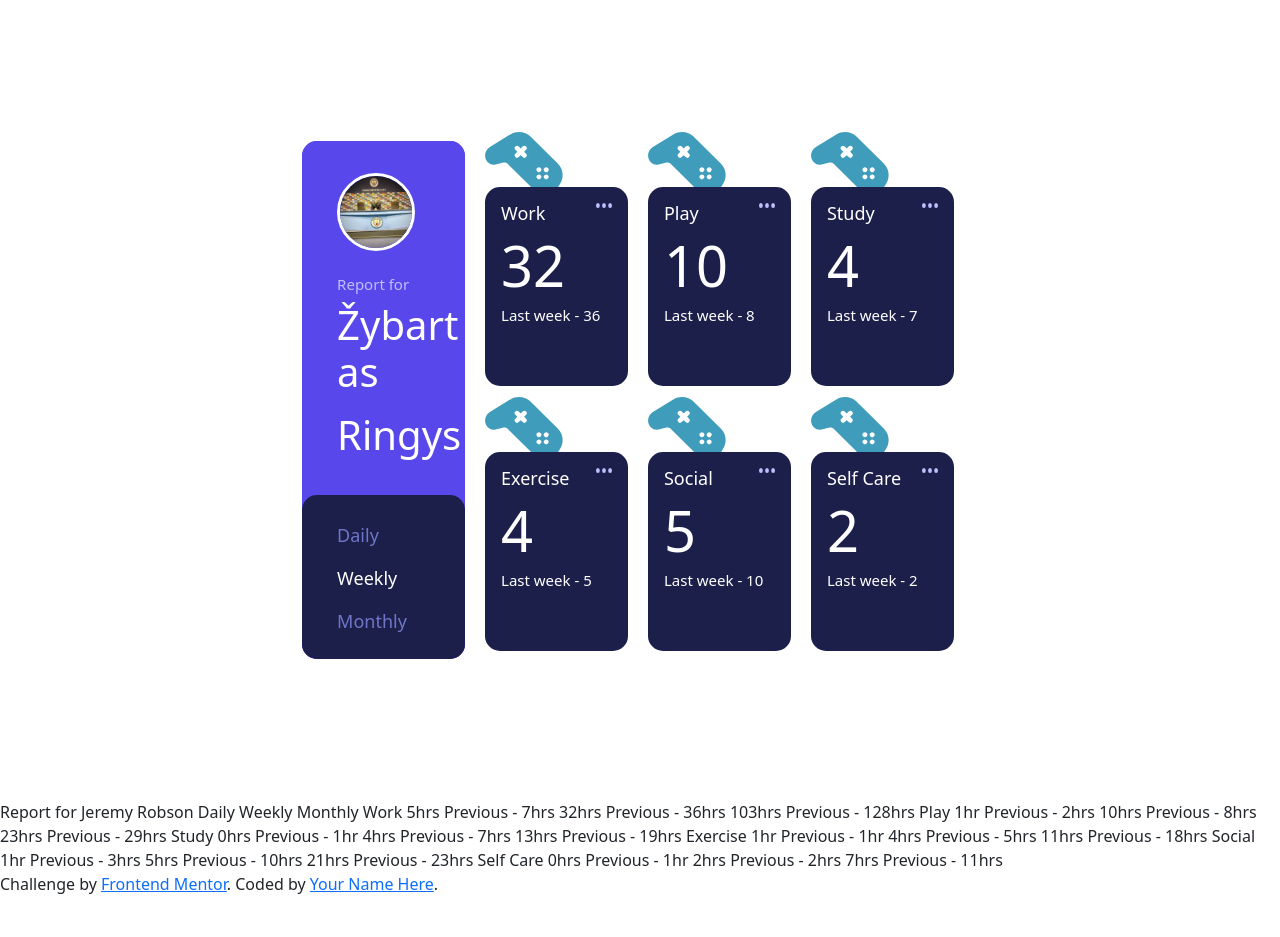
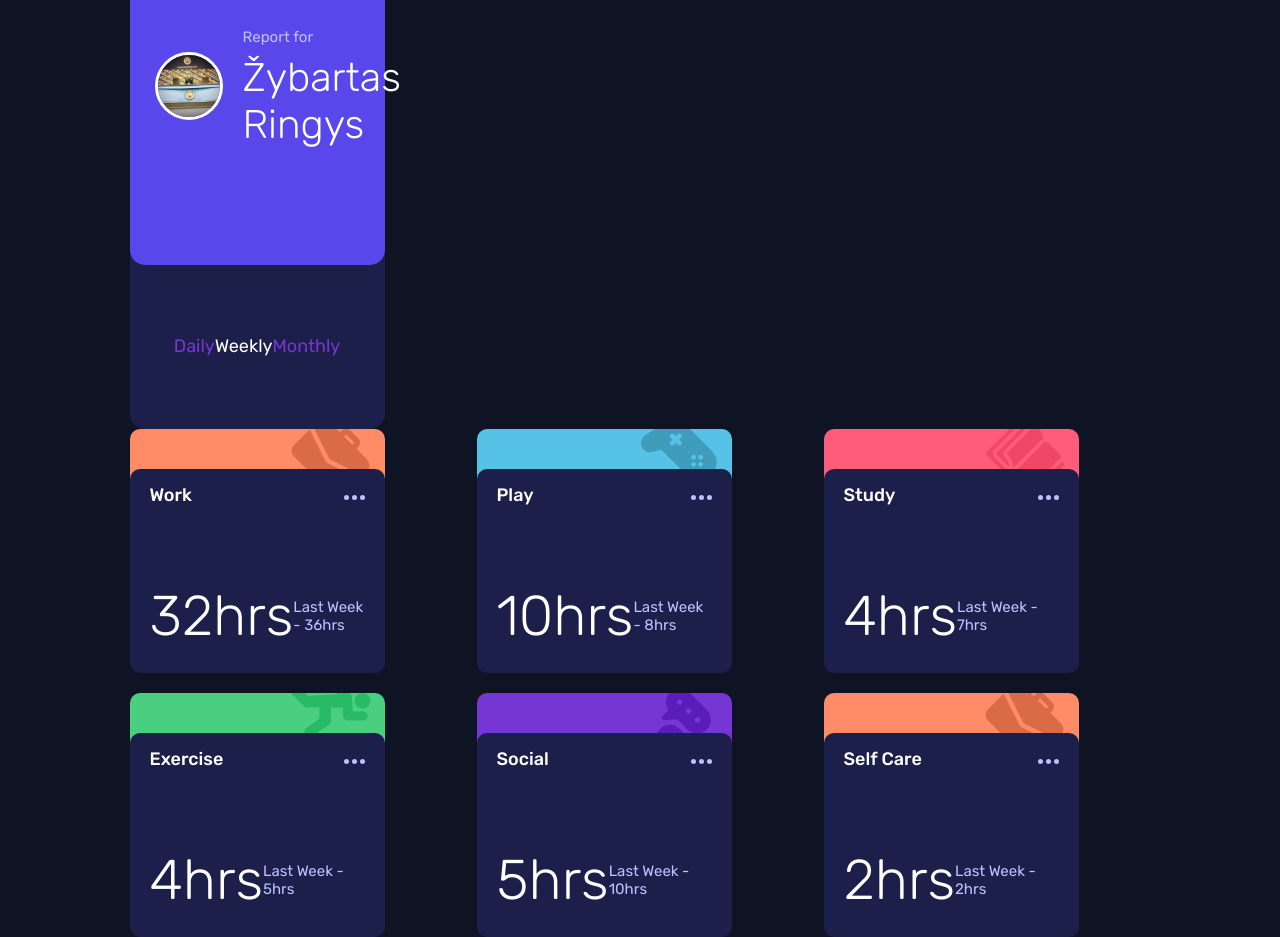
Before and after one commit to ZybartasRingys/Time-tracking-dashboard, a website: page index.html in a window 1280 px wide. Before the commit the page ends 896 px from the top, so only its background shows below. Drawn offline with nearby package versions, Linux system fonts and the light colour scheme.

Commit message:
final solution

```diff
--- a/app.js
+++ b/app.js
@@ -1,10 +1,13 @@
 const workContainer = document.getElementById("work");
 const timeOption = document.querySelectorAll(".time");
-const container = document.getElementById("cards-container");
+const container = document.querySelector(".regular-cards");
 
-let timeframe = "weekly";
+let timeframe = "weekly"; //
+let regularCards;
 
 let data = {};
+
+// fetch funckija gauti data is json failo.
 
 fetch("data.json")
   .then((resp) => resp.json())
@@ -14,17 +17,18 @@ fetch("data.json")
         "beforeend",
         createRegularCard(element, timeframe)
       );
+
+      // array to dict
+      jsonData.forEach((element) => {
+        data[element.title] = element.timeframes;
+      });
     });
 
     jsonData.forEach((element) => {
       data[element.title] = element.timeframes;
     });
 
-    console.log(data);
-
-    cards = document.querySelectorAll(".play-card");
-
-    console.log(cards);
+    regularCards = document.querySelectorAll(".regular-card");
   });
 
 timeOption.forEach((element) => {
@@ -39,51 +43,70 @@ function optionsOnClick(event) {
   });
   event.target.classList.add("active");
   timeframe = event.target.innerText.toLowerCase();
+
+  updateCards(timeframe);
 }
 
 // update cards
 
-function updateCards() {
-  cards.forEach((card) => {
-    updateCards(card, timeframe);
+function updateCards(timeframe) {
+  regularCards.forEach((card) => {
+    updateCard(card, timeframe);
   });
 }
 
-function updateCard() {
-  console.log("update");
+function updateCard(card, timeframe) {
+  const title = card.querySelector(".card-title").innerText;
+  const current = data[title][timeframe]["current"];
+  const previous = data[title][timeframe]["previous"];
+
+  const timeframeMsg = {
+    daily: "Yesterday",
+    weekly: "Last Week",
+    monthly: "Last Month",
+  };
+
+  const hoursElement = card.querySelector(".current");
+  hoursElement.innerText = `${current}hrs`;
+  const msgElement = card.querySelector(".last");
+  msgElement.innerText = `${timeframeMsg[timeframe]} - ${previous}hrs`;
 }
 
 function createRegularCard(element, timeframe) {
   let title = element["title"];
   let current = element["timeframes"][timeframe]["current"];
   let previous = element["timeframes"][timeframe]["previous"];
-  console.log(title, current, previous);
+
+  const timeframeMsg = {
+    daily: "Yesterday",
+    weekly: "Last Week",
+    monthly: "Last Month",
+  };
   return `
-
-  <div class="col">
-                <div class="card play-card">
-                  <div class="card-img-top cards-top">
+  <div class="card regular-card ${title.toLowerCase().replace(/\s/g, "")} ">
+                <div class="card-top"></div>
+                <div
+                  class="card-body d-flex flex-column justify-content-between justify-content-xxl-evenly"
+                >
+                  <div class="title d-flex justify-content-between">
+                    <h5 class="card-title">${title}</h5>
                     <img
-                      src="/images/icon-play.svg"
-                      alt="Play"
-                      class="top-img"
+                      class="dots"
+                      src="/images/icon-ellipsis.svg"
+                      alt="icon-ellipsis"
                     />
                   </div>
-                  <div class="card-body">
-                  <div class="d-flex flex-row justify-content-between"><h5 class="card-title">${title}</h5>
-                  <img
-                  src="/images/icon-ellipsis.svg"
-                  alt="Play"
-                  class="dots"
-                /> </div>
 
-                    <div class="card-text">
-                    <h5 class="current">${current}</h5>
-                    <h5 class="last">Last week - ${previous}</h5>
-                    </div>
+                  <div
+                    class="hours d-flex flex-xxl-column justify-content-between align-items-center align-items-xxl-start"
+                  >
+                    <h5 class="current">${current}hrs</h5>
+                    <h5 class="last">${
+                      timeframeMsg[timeframe]
+                    } - ${previous}hrs</h5>
                   </div>
-
                 </div>
               </div>
+
   `;
 }
--- a/index.html
+++ b/index.html
@@ -28,148 +28,52 @@
   </head>
   <body>
     <main>
-      <div class="container d-flex justify-content-center align-items-center">
-        <div class="row"></div>
-        <!-- main col -->
-        <div class="col-xxl-10 main-col d-flex">
-          <!-- main card container -->
-          <div class="col-3 main-card">
-            <div class="col">
-              <!-- card -->
-              <div class="col" id="main-card ">
-                <div class="card main-card">
-                  <div class="main">
-                    <img
-                      class="avatar"
-                      src="/images/zybartas.jpg"
-                      alt="Zybartas"
-                    />
+      <div class="container">
+        <div class="row">
+          <div
+            class="col-11 col-xxl-8 main-col mx-auto mt-5 d-flex flex-column flex-xxl-row justify-content-center"
+          >
+            <!-- main card -->
+            <div class="col main-card">
+              <div class="menu-card">
+                <div
+                  class="card-info d-flex flex-xxl-column align-items-center align-items-xxl-start"
+                >
+                  <img
+                    class="avatar"
+                    src="/images/zybartas.jpg"
+                    alt="Zybartas"
+                  />
 
-                    <div class="main-card-text mt-4">
-                      <h2>Report for</h2>
-                      <p>Žybartas</p>
-                      <p>Ringys</p>
-                    </div>
-                  </div>
-                  <div class="main-card-body">
-                    <div class="options">
-                      <h2 class="time">Daily</h2>
-                      <h2 class="time active">Weekly</h2>
-                      <h2 class="time">Monthly</h2>
-                    </div>
+                  <div class="report">
+                    <h1>Report for</h1>
+
+                    <div class="name">Žybartas Ringys</div>
                   </div>
                 </div>
+
+                <div
+                  class="menu d-flex flex-xxl-column justify-content-center align-items-center align-items-xxl-start"
+                >
+                  <div class="time">Daily</div>
+                  <div class="time active">Weekly</div>
+                  <div class="time">Monthly</div>
+                </div>
               </div>
+            </div>
 
-              <!-- card end -->
+            <!-- main card end -->
+
+            <div class="col-12 mx-auto mt-4 regular-cards">
+              <!-- cards goes here -->
             </div>
           </div>
-
-          <!-- main card container end -->
-
-          <!--  cards  container  -->
-          <div class="col-9 d-flex flex-column">
-            <!-- Upper cards -->
-            <div class="col upper-cards mb-4" id="cards-container"></div>
-
-            <!-- Upper cards end -->
-
-            <!-- Lower cards -->
-
-            <div class="col lower-cards"></div>
-
-            <!-- Lower cards -->
-          </div>
-
-          <!--  cards  container end  -->
         </div>
-        <!-- main col end -->
       </div>
     </main>
 
-    Report for Jeremy Robson Daily Weekly Monthly Work 5hrs
-    <!-- daily -->
-    Previous - 7hrs
-    <!-- daily -->
-    32hrs
-    <!-- weekly -->
-    Previous - 36hrs
-    <!-- weekly -->
-    103hrs
-    <!-- monthly -->
-    Previous - 128hrs
-    <!-- monthly -->
-
-    Play 1hr
-    <!-- daily -->
-    Previous - 2hrs
-    <!-- daily -->
-    10hrs
-    <!-- weekly -->
-    Previous - 8hrs
-    <!-- weekly -->
-    23hrs
-    <!-- monthly -->
-    Previous - 29hrs
-    <!-- monthly -->
-
-    Study 0hrs
-    <!-- daily -->
-    Previous - 1hr
-    <!-- daily -->
-    4hrs
-    <!-- weekly -->
-    Previous - 7hrs
-    <!-- weekly -->
-    13hrs
-    <!-- monthly -->
-    Previous - 19hrs
-    <!-- monthly -->
-
-    Exercise 1hr
-    <!-- daily -->
-    Previous - 1hr
-    <!-- daily -->
-    4hrs
-    <!-- weekly -->
-    Previous - 5hrs
-    <!-- weekly -->
-    11hrs
-    <!-- monthly -->
-    Previous - 18hrs
-    <!-- monthly -->
-
-    Social 1hr
-    <!-- daily -->
-    Previous - 3hrs
-    <!-- daily -->
-    5hrs
-    <!-- weekly -->
-    Previous - 10hrs
-    <!-- weekly -->
-    21hrs
-    <!-- monthly -->
-    Previous - 23hrs
-    <!-- monthly -->
-
-    Self Care 0hrs
-    <!-- daily -->
-    Previous - 1hr
-    <!-- daily -->
-    2hrs
-    <!-- weekly -->
-    Previous - 2hrs
-    <!-- weekly -->
-    7hrs
-    <!-- monthly -->
-    Previous - 11hrs
-    <!-- monthly -->
-
-    <div class="attribution">
-      Challenge by
-      <a href="https://www.frontendmentor.io?ref=challenge" target="_blank"
-        >Frontend Mentor</a
-      >. Coded by <a href="#">Your Name Here</a>.
+    <div class="attribution d-flex justify-content-center">
+      Coded by <a href="#"> ZR</a>
     </div>
 
     <script src="app.js"></script>
--- a/scss/main.scss
+++ b/scss/main.scss
@@ -1,84 +1,81 @@
 @import "./variables";
+@import "..//scss/media/mobile";
+@import "..//scss/media/desktop";
 
-.body {
+body {
   font-family: "Rubik", sans-serif;
   font-size: 18px;
+  background-color: $Verydark;
 }
 
-.container {
-  width: 100%;
-  height: 100vh;
+.attribution {
+  color: $Blue;
 }
 
-.main-col {
-  height: 518px;
+main {
+  height: 100vh;
+  display: flex;
+  justify-content: center;
+  align-items: center;
 }
-
-.upper-cards,
-.lower-cards {
-  display: grid;
-  grid-template-columns: 1fr 1fr 1fr;
-  gap: 20px;
-  margin-left: 20px;
-}
-
-//  Cards
 
 // main card
 
-.main-card {
-  height: 518px;
+.menu-card {
+  height: 203px;
   border-radius: 15px;
+  background-color: $Darkblue;
+
+  // Main card upper part
+
+  .card-info {
+    height: 133px;
+    border-radius: 15px;
+    margin-bottom: -70px;
     background-color: $Blue;
 
+    //avatar img mobile
+
     .avatar {
-    width: 78px;
-    height: 78px;
+      width: 68px;
+      height: 68px;
+      border: 3px solid white;
       border-radius: 50%;
-    border: 3px solid white;
-    margin-top: 32px;
-    margin-left: 35px;
+      margin-left: 25px;
     }
 
-  .main {
-    height: 354px;
-    z-index: 1000;
-  }
+    .report {
+      margin-left: 20px;
 
-  .main-card-text {
-    margin-left: 35px;
-
-    h2 {
+      h1 {
+        font-weight: normal;
         font-size: 15px;
         line-height: 18px;
         color: $PaleBlue;
       }
 
-    p {
+      .name {
         font-weight: 300;
-      font-size: 40px;
-      line-height: 47px;
+        font-size: 24px;
+        line-height: 28px;
         color: white;
       }
     }
   }
 
-.main-card-body {
-  width: 100%;
-  height: 164px !important;
+  //main card lower part
+
+  .menu {
+    height: 203px;
     border-radius: 15px;
-  color: white;
-  background-color: $Darkblue;
-
-  .options {
-    margin-left: 35px;
-    margin-top: 30px;
+    margin: 0 36px;
 
     .time {
-      margin-bottom: 22px;
+      font-weight: normal;
       font-size: 18px;
       line-height: 21px;
-      color: $Desaturatedblue;
+      color: $Violet;
+      cursor: pointer;
     }
 
     .time.active {
@@ -87,57 +84,107 @@
   }
 }
 
-// main card end
+// regular card mobile
 
-.top-img {
-  width: 78px;
-  height: 78px;
-  z-index: 1;
-  margin-top: -10px;
+.regular-cards {
+  gap: 20px;
+  margin-top: 0 !important;
 }
 
-.card-img-top {
-  border: 1px solid black;
-  height: 66px;
+.card {
+  height: 160px;
+  border: none;
   border-radius: 15px;
 }
 
+.card-top {
+  height: 160px;
+  background-color: $Lightred1;
+  border-radius: 10px;
+  background-image: url(/images/icon-work.svg);
+  background-repeat: no-repeat;
+  background-position: 92% -10px;
+}
+
 .card-body {
-  height: 199px;
-  margin-top: -20px;
+  height: 122px;
+  margin-top: -122px;
   background-color: $Darkblue;
-  border-radius: 15px;
-  z-index: 1000;
-  color: white;
+  border-radius: 10px;
+  padding-left: 20px;
+  padding-right: 20px;
 
   .card-title {
+    font-style: normal;
     font-weight: 500;
     font-size: 18px;
     line-height: 21px;
     color: white;
   }
 
+  // hours
+
   .current {
+    font-style: normal;
     font-weight: 300;
-    font-size: 56px;
-    line-height: 66px;
+    font-size: 32px;
+    line-height: 38px;
+    color: white;
   }
 
   .last {
+    font-style: normal;
+    font-weight: normal;
     font-size: 15px;
     line-height: 18px;
+    color: $PaleBlue;
+  }
+
+  .title {
+    width: 100%;
+    height: 30px;
   }
 }
 
-.card {
-  border: none;
+.dots {
+  width: 21px;
+  height: 5px;
+  margin-top: 10px;
 }
 
-.cards-top {
-  border: none;
+// different cards
+
+.play {
+  .card-top {
+    background-image: url(/images/icon-play.svg);
+    background-color: $Softblue;
+  }
 }
 
-.dots {
-  width: 16px;
-  height: 5px;
+.study {
+  .card-top {
+    background-image: url(/images/icon-study.svg);
+    background-color: $Lightred;
   }
+}
+
+.exercise {
+  .card-top {
+    background-image: url(/images/icon-exercise.svg);
+    background-color: $Limegreen;
+  }
+}
+
+.social {
+  .card-top {
+    background-image: url(/images/icon-social.svg);
+    background-color: $Violet;
+  }
+}
+
+.self-care {
+  .card-top {
+    background-image: url(/images/icon-self-care.svg);
+    background-color: $Softorange;
+  }
+}
--- /dev/null
+++ b/scss/media/_desktop.scss
@@ -0,0 +1,61 @@
+@media (min-width: 768px) {
+  // main card
+
+  .main-card {
+    margin-right: 30px;
+  }
+
+  .menu-card {
+    height: 518px !important;
+    width: 255px !important;
+
+    .card-info {
+      height: 354px !important;
+    }
+
+    .avatar {
+      margin-top: 35px !important;
+      margin-bottom: 40px !important;
+    }
+
+    .name {
+      font-size: 40px !important;
+      line-height: 47px !important;
+    }
+
+    .menu {
+      margin-top: 40px !important;
+    }
+
+    .time {
+      margin-top: 20px !important;
+    }
+  }
+
+  // regular cards desktop
+
+  .regular-cards {
+    display: grid;
+    grid-template-columns: 1fr 1fr 1fr;
+  }
+
+  .card {
+    height: 244px !important;
+    width: 255px !important;
+  }
+
+  .card-top {
+    height: 160px !important;
+  }
+
+  .card-body {
+    height: 199px !important;
+    margin-top: -120px !important;
+  }
+
+  .current {
+    font-weight: 300;
+    font-size: 56px !important;
+    line-height: 66px !important;
+  }
+}
```
Also changed, not shown: package.json (added, +20 -0 lines), scss/_variables.scss (+5 -5 lines), scss/media/_mobile.scss (added, +10 -0 lines), scss/main.css, 1 other file. Lines whose indentation alone changed are shown as unchanged.
